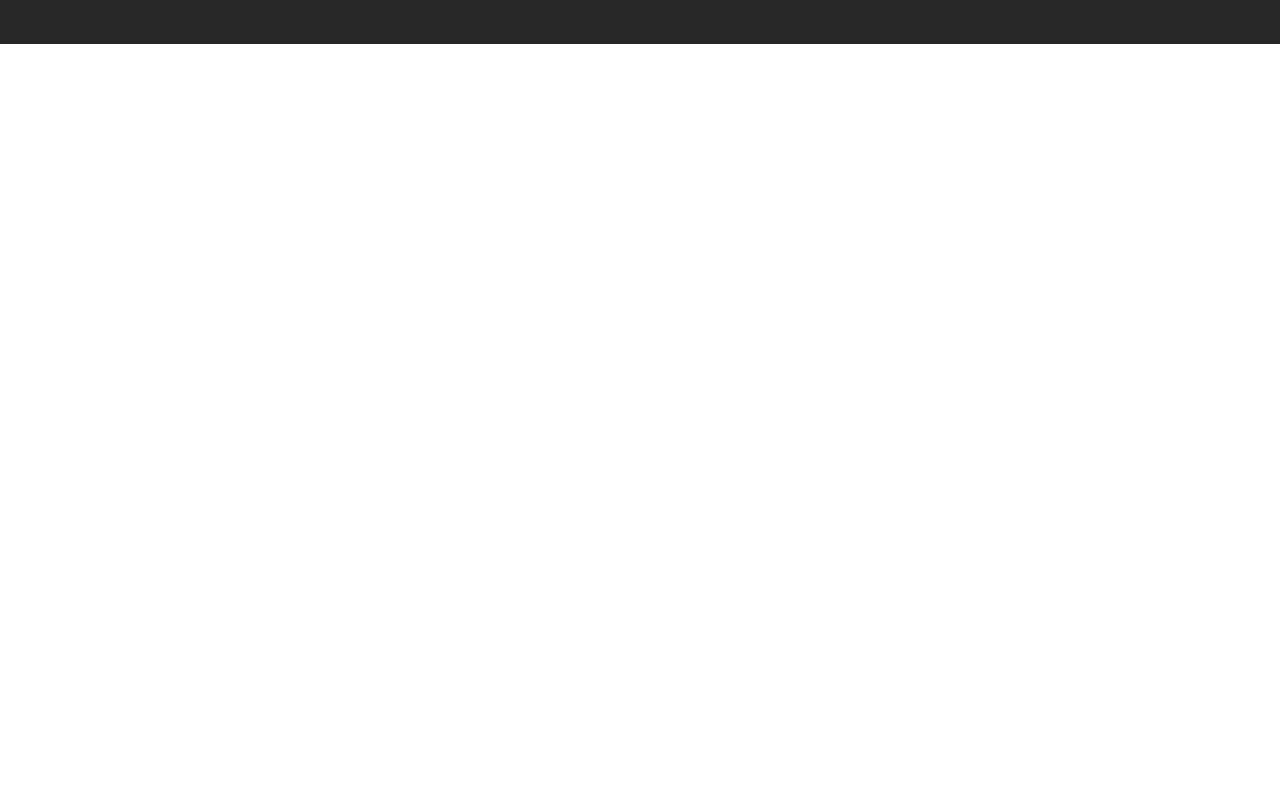
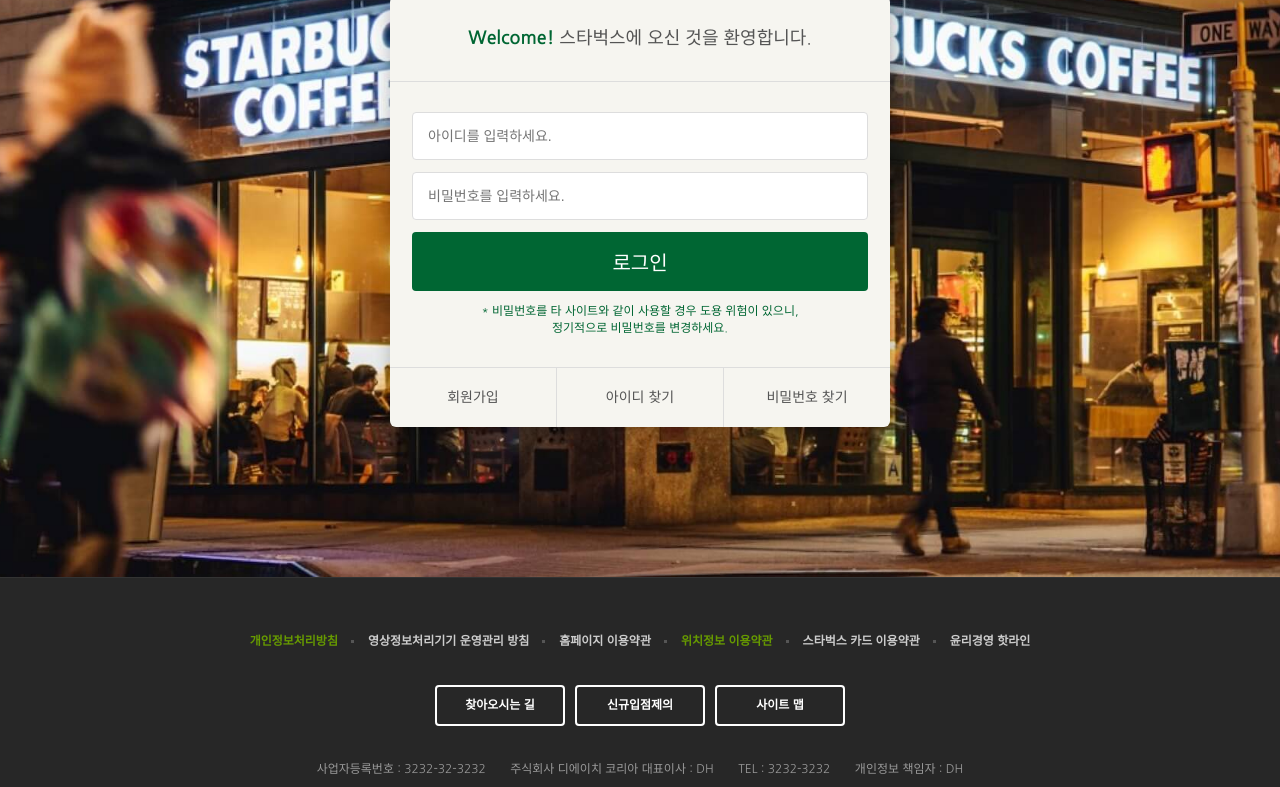
Before and after one commit to kaeunee/project-starbucks, a plain HTML site: page signin/index.html in a window 1280 px wide. Shown: the part 290-1077 px from the top of the page. Before the commit the page ends 800 px from the top, so only its background shows below. Drawn offline with nearby package versions, Linux system fonts and the light colour scheme.

Commit message:
로그인 페이지 추가

```diff
--- /dev/null
+++ b/css/signin.css
@@ -0,0 +1,90 @@
+.signin {
+    margin-top: 120px;
+    padding: 100px 0 150px;
+    background-image: url("../images/signin_bg.jpg");
+    background-repeat: no-repeat;
+    background-position: center;
+    background-attachment: fixed;
+    background-size: cover;
+}
+
+.signin h1 {
+    color: #fff;
+    font-size: 30px;
+    font-weight: 700;
+    text-align: center;
+    margin-bottom: 24px;
+}
+
+.signin__card {
+    width: 500px;
+    margin: 0 auto;
+    border-radius: 6px;
+    background-color: #F6F5F0;
+    box-shadow: 2px 2px 20px rgba(0,0,0,.3);
+    color:#555;
+}
+
+.signin__card h2 {
+    padding: 30px;
+    font-size: 18px;
+    text-align: center;
+    border-bottom: 1px solid #ddd;
+}
+
+.signin__card h2 strong {
+    font-weight: 700;
+    color: #006633;
+}
+
+.signin__card form {
+    padding: 30px 22px
+}
+
+.signin__card form input {
+    width: 100%;
+    margin-bottom: 12px;
+    padding: 15px;
+    border: 1px solid #ddd;
+    border-radius: 4px;
+    outline: none;
+    box-sizing: border-box;
+    font-size: 14px;
+}
+
+.signin__card form [type='submit'] {
+    background-color: #006633;
+    border: none;
+    color: #fff;
+    font-size: 20px;
+    cursor: pointer;
+}
+
+.signin__card form p {
+    font-size: 12px;
+    color: #006633;
+    text-align: center;
+}
+
+.signin__card .actions {
+    display: flex;
+    border-top: 1px solid #ddd;
+}
+
+.signin__card .actions a {
+    flex-grow: 1;
+    flex-basis: 0;
+    text-align: center;
+    padding: 20px;
+    color: #555;
+    font-size: 14px;
+    border-right: 1px solid #ddd;
+}
+
+.signin__card .actions a:last-child {
+    border-right: none;
+}
+
+.signin__card .actions a:hover {
+    text-decoration: underline;
+}
--- a/signin/index.html
+++ b/signin/index.html
@@ -24,6 +24,7 @@
     <link href="https://fonts.googleapis.com/css2?family=Nanum+Gothic:wght@400;700&display=swap" rel="stylesheet">
     <link rel="stylesheet" href="https://fonts.googleapis.com/icon?family=Material+Icons" />
     <link rel="stylesheet" href="../css/common.css" />
+    <link rel="stylesheet" href="../css/signin.css" />
 
     <script defer src="../js/common.js"></script>
   </head>
@@ -357,7 +358,26 @@
   </header>
 
   <section class="signin">
-
+    <h1>로그인</h1>
+    <div class="signin__card">
+        <h2>
+            <strong>Welcome!</strong> 스타벅스에 오신 것을 환영합니다.
+        </h2>
+        <form>
+            <input type="text" placeholder="아이디를 입력하세요." />
+            <input type="password" placeholder="비밀번호를 입력하세요." />
+            <input type="submit" value="로그인" />
+            <P>
+            * 비밀번호를 타 사이트와 같이 사용할 경우 도용 위험이 있으니,<br>
+            정기적으로 비밀번호를 변경하세요.
+            </P>
+        </form>
+        <div class="actions">
+            <a href="javascript:void(0)">회원가입</a>
+            <a href="javascript:void(0)">아이디 찾기</a>
+            <a href="javascript:void(0)">비밀번호 찾기</a>
+        </div>
+    </div>
   </section>
 
   <!--FOOTER-->
```
